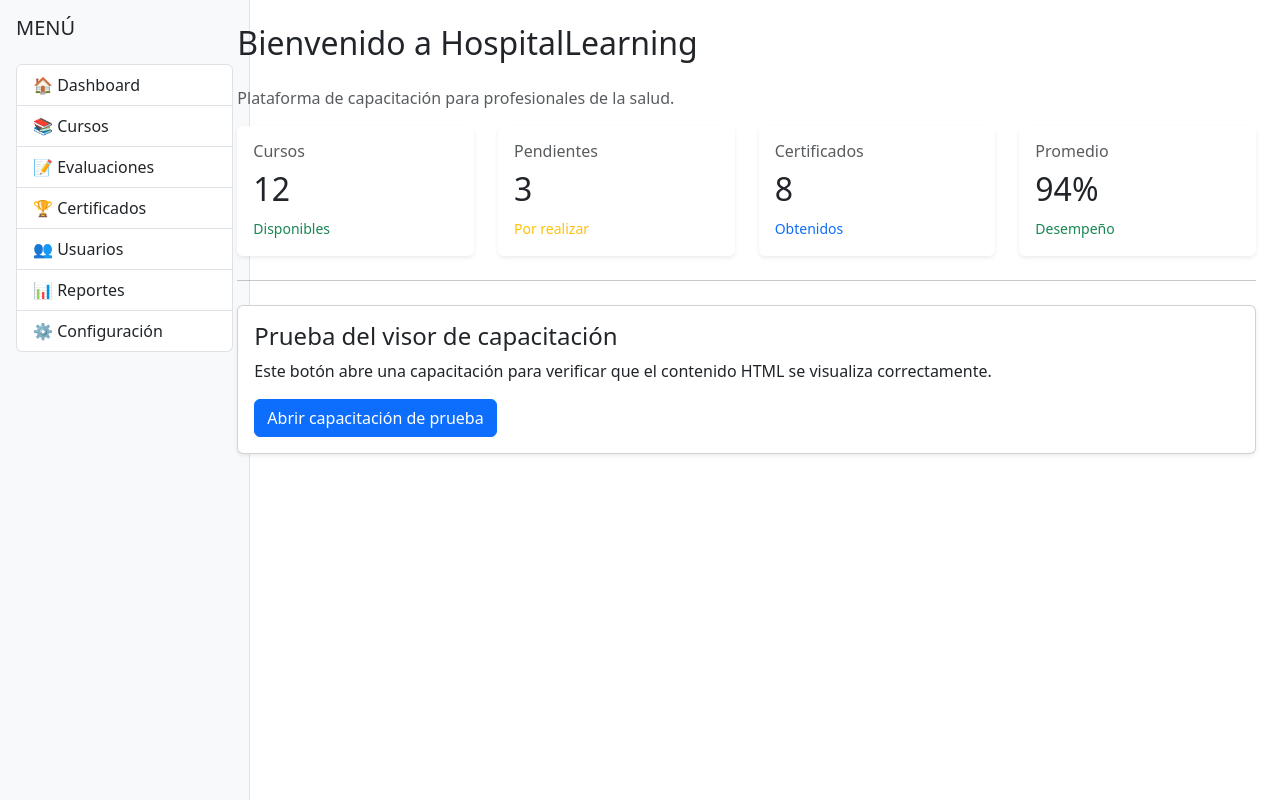
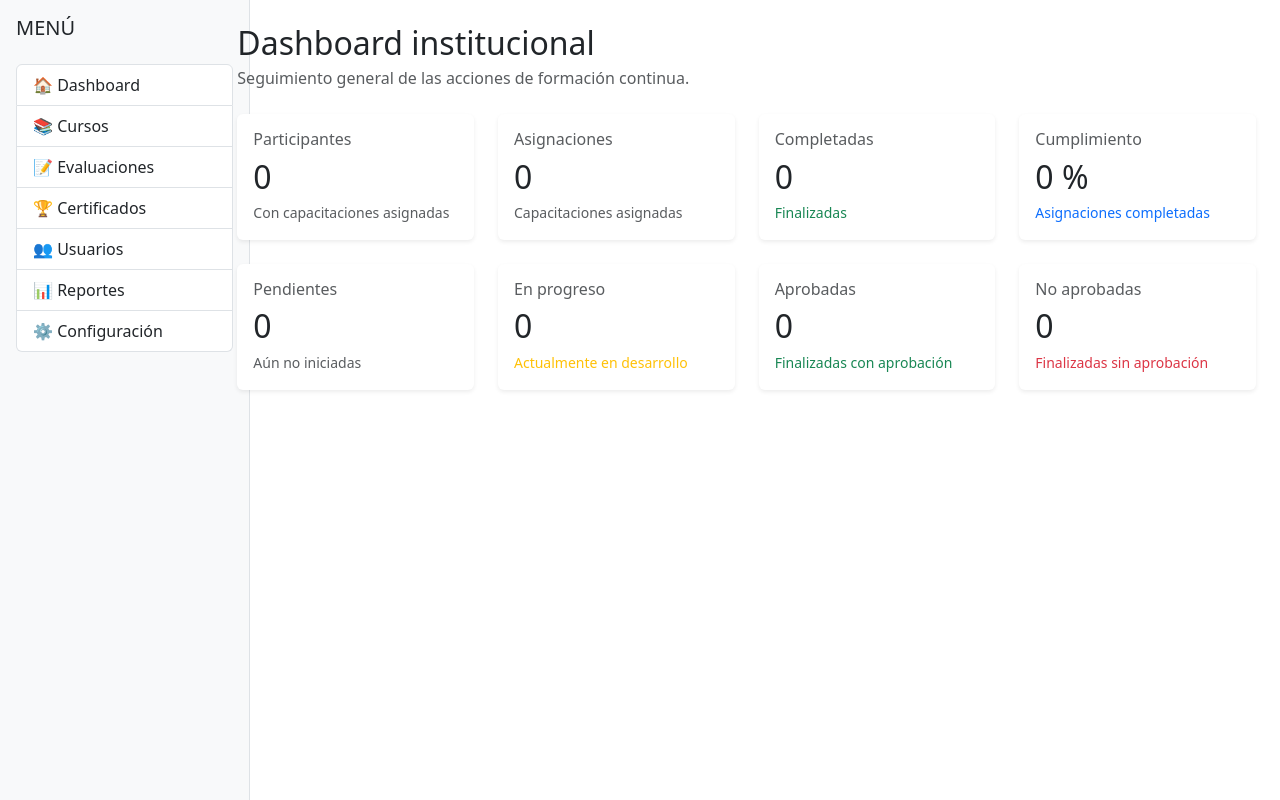
Before and after one commit to wilben1986-a11y/HospitalLearning, a Django app: page / in a window 1280 px wide. Shown: the part 56-856 px from the top of the page. Run offline with Django 5.2, Linux system fonts and the light colour scheme; the visitor is signed in with stand-in values (Sample User, id 1); data that the repository does not hold is empty.

Commit message:
Dashboard: agregar indicadores reales de seguimiento

```diff
--- a/pages/views.py
+++ b/pages/views.py
@@ -26,8 +26,49 @@ from training.models import (
 )
 
 
+@login_required
 def home(request):
-    return render(request, "pages/home.html")
+    """
+    Dashboard principal de HospitalLearning.
+
+    Esta versión muestra indicadores globales del sistema.
+    Posteriormente los indicadores se filtrarán por institución.
+    """
+
+    assignments = TrainingAssignment.objects.all()
+
+    total_participants = (
+        assignments.values("user_id")
+        .distinct()
+        .count()
+    )
+    total_assignments = assignments.count()
+    pending_assignments = assignments.filter(status="PENDING").count()
+    in_progress_assignments = assignments.filter(status="IN_PROGRESS").count()
+    approved_assignments = assignments.filter(status="APPROVED").count()
+    not_approved_assignments = assignments.filter(status="NOT_APPROVED").count()
+    completed_assignments = approved_assignments + not_approved_assignments
+
+    if total_assignments > 0:
+        compliance_percentage = round(
+            (completed_assignments / total_assignments) * 100,
+            1,
+        )
+    else:
+        compliance_percentage = 0
+
+    context = {
+        "total_participants": total_participants,
+        "total_assignments": total_assignments,
+        "completed_assignments": completed_assignments,
+        "compliance_percentage": compliance_percentage,
+        "pending_assignments": pending_assignments,
+        "in_progress_assignments": in_progress_assignments,
+        "approved_assignments": approved_assignments,
+        "not_approved_assignments": not_approved_assignments,
+    }
+
+    return render(request, "pages/home.html", context)
 
 
 @login_required
--- a/templates/components/stats_cards.html
+++ b/templates/components/stats_cards.html
@@ -1,43 +1,61 @@
+<div class="row g-4 mb-4">
+    <div class="col-md-6 col-xl-3">
+        <div class="card h-100 shadow-sm border-0"><div class="card-body">
+            <h6 class="text-muted">Participantes</h6>
+            <h2 class="mb-1">{{ total_participants }}</h2>
+            <small class="text-muted">Con capacitaciones asignadas</small>
+        </div></div>
+    </div>
+    <div class="col-md-6 col-xl-3">
+        <div class="card h-100 shadow-sm border-0"><div class="card-body">
+            <h6 class="text-muted">Asignaciones</h6>
+            <h2 class="mb-1">{{ total_assignments }}</h2>
+            <small class="text-muted">Capacitaciones asignadas</small>
+        </div></div>
+    </div>
+    <div class="col-md-6 col-xl-3">
+        <div class="card h-100 shadow-sm border-0"><div class="card-body">
+            <h6 class="text-muted">Completadas</h6>
+            <h2 class="mb-1">{{ completed_assignments }}</h2>
+            <small class="text-success">Finalizadas</small>
+        </div></div>
+    </div>
+    <div class="col-md-6 col-xl-3">
+        <div class="card h-100 shadow-sm border-0"><div class="card-body">
+            <h6 class="text-muted">Cumplimiento</h6>
+            <h2 class="mb-1">{{ compliance_percentage }} %</h2>
+            <small class="text-primary">Asignaciones completadas</small>
+        </div></div>
+    </div>
+</div>
+
 <div class="row g-4">
-
-    <div class="col-md-3">
-        <div class="card shadow-sm border-0">
-            <div class="card-body">
-                <h6 class="text-muted">Cursos</h6>
-                <h2>12</h2>
-                <small class="text-success">Disponibles</small>
-            </div>
-        </div>
+    <div class="col-md-6 col-xl-3">
+        <div class="card h-100 shadow-sm border-0"><div class="card-body">
+            <h6 class="text-muted">Pendientes</h6>
+            <h2 class="mb-1">{{ pending_assignments }}</h2>
+            <small class="text-muted">Aún no iniciadas</small>
+        </div></div>
     </div>
-
-    <div class="col-md-3">
-        <div class="card shadow-sm border-0">
-            <div class="card-body">
-                <h6 class="text-muted">Pendientes</h6>
-                <h2>3</h2>
-                <small class="text-warning">Por realizar</small>
-            </div>
-        </div>
+    <div class="col-md-6 col-xl-3">
+        <div class="card h-100 shadow-sm border-0"><div class="card-body">
+            <h6 class="text-muted">En progreso</h6>
+            <h2 class="mb-1">{{ in_progress_assignments }}</h2>
+            <small class="text-warning">Actualmente en desarrollo</small>
+        </div></div>
     </div>
-
-    <div class="col-md-3">
-        <div class="card shadow-sm border-0">
-            <div class="card-body">
-                <h6 class="text-muted">Certificados</h6>
-                <h2>8</h2>
-                <small class="text-primary">Obtenidos</small>
-            </div>
-        </div>
+    <div class="col-md-6 col-xl-3">
+        <div class="card h-100 shadow-sm border-0"><div class="card-body">
+            <h6 class="text-muted">Aprobadas</h6>
+            <h2 class="mb-1">{{ approved_assignments }}</h2>
+            <small class="text-success">Finalizadas con aprobación</small>
+        </div></div>
     </div>
-
-    <div class="col-md-3">
-        <div class="card shadow-sm border-0">
-            <div class="card-body">
-                <h6 class="text-muted">Promedio</h6>
-                <h2>94%</h2>
-                <small class="text-success">Desempeño</small>
-            </div>
-        </div>
+    <div class="col-md-6 col-xl-3">
+        <div class="card h-100 shadow-sm border-0"><div class="card-body">
+            <h6 class="text-muted">No aprobadas</h6>
+            <h2 class="mb-1">{{ not_approved_assignments }}</h2>
+            <small class="text-danger">Finalizadas sin aprobación</small>
+        </div></div>
     </div>
-
 </div>
--- a/templates/pages/home.html
+++ b/templates/pages/home.html
@@ -4,33 +4,13 @@
 
 {% block content %}
 
-<h2 class="mb-4">
-    Bienvenido a HospitalLearning
-</h2>
-
-<p class="text-muted">
-    Plataforma de capacitación para profesionales de la salud.
-</p>
+<div class="mb-4">
+    <h2 class="mb-1">Dashboard institucional</h2>
+    <p class="text-muted mb-0">
+        Seguimiento general de las acciones de formación continua.
+    </p>
+</div>
 
 {% include "components/stats_cards.html" %}
 
-<hr class="my-4">
-
-<div class="card shadow-sm">
-    <div class="card-body">
-
-        <h4>Prueba del visor de capacitación</h4>
-
-        <p>
-            Este botón abre una capacitación para verificar que el
-            contenido HTML se visualiza correctamente.
-        </p>
-
-        <a href="/capacitacion/1/" class="btn btn-primary">
-            Abrir capacitación de prueba
-        </a>
-
-    </div>
-</div>
-
 {% endblock %}
```
